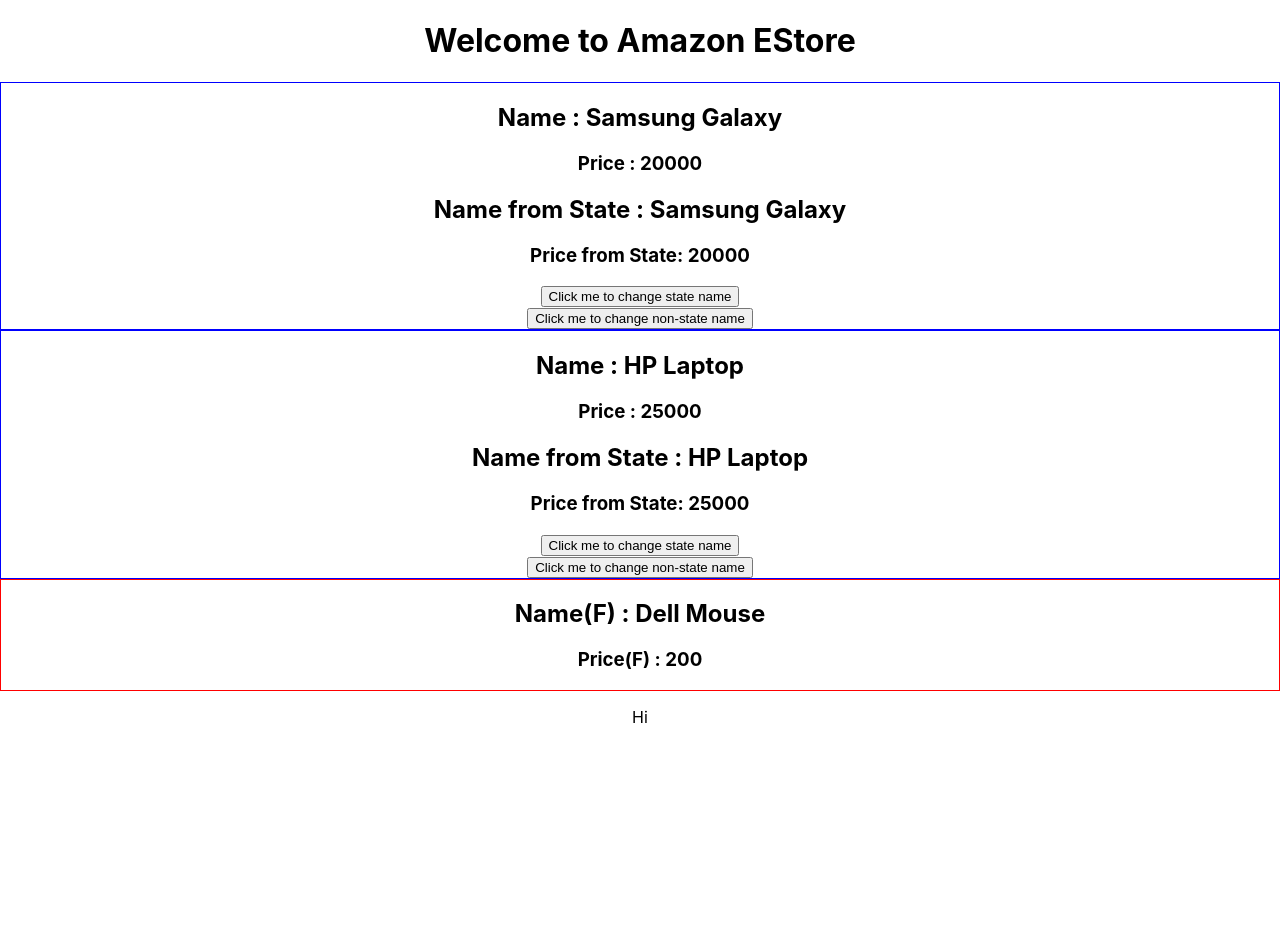
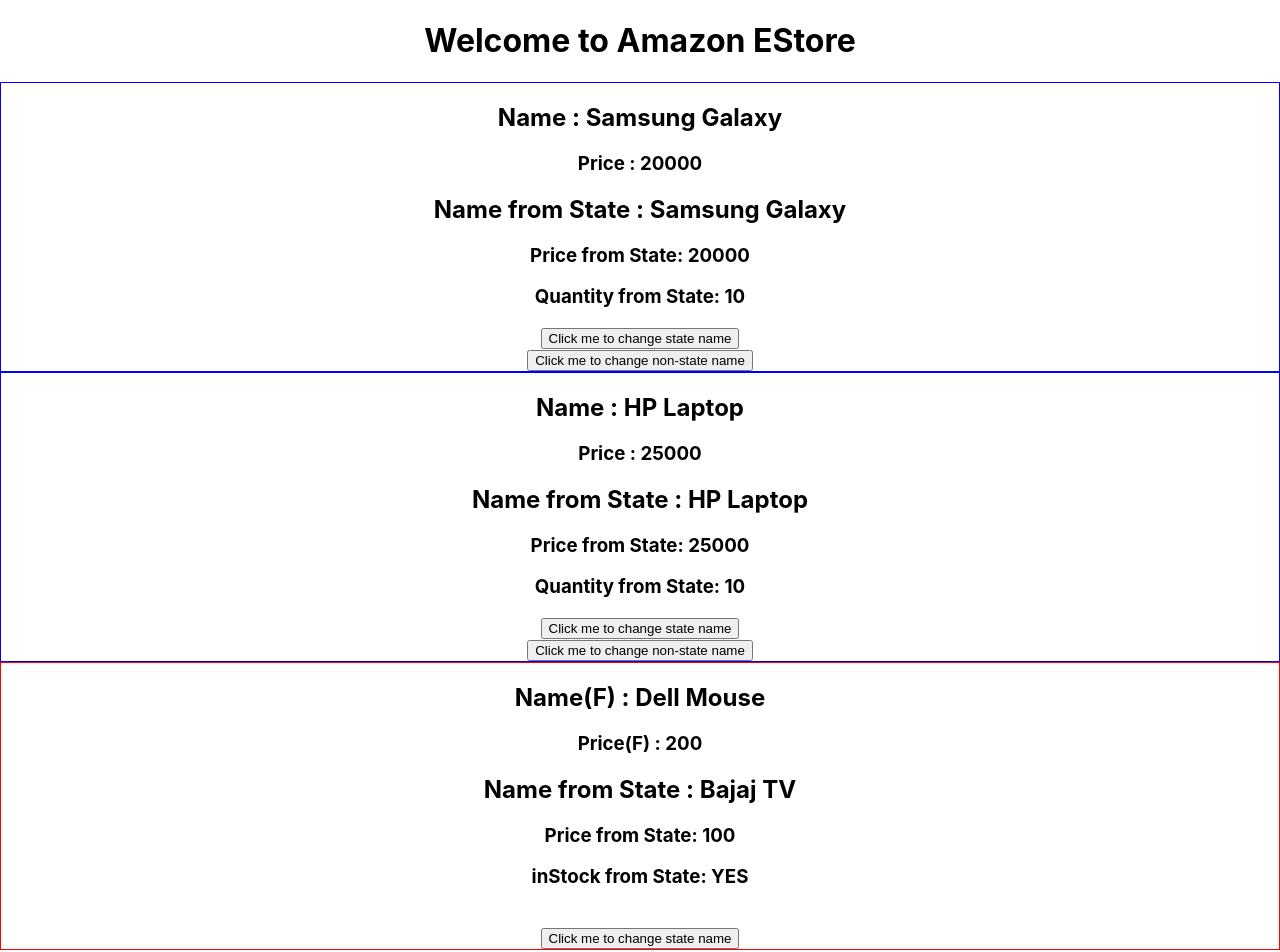
Before and after one commit to aw1app/sl-cis-jfsd, a React (Create React App) app in the folder PHASE1/REACT/my-app2/: page / in a window 1280 px wide. Shown: the top 952 px of the page. Before the commit the page ends 800 px from the top, so only its background shows below. Built offline with nearby package versions, Linux system fonts and the light colour scheme.

Commit message:
react updates

```diff
--- a/PHASE1/REACT/my-app2/src/components/Product.js
+++ b/PHASE1/REACT/my-app2/src/components/Product.js
@@ -14,7 +14,8 @@
 
         this.state = {
             name: this.props.name,
-            price: this.props.price
+            price: this.props.price,
+            quantity: 10
         };
 
         this.changeName = this.changeName.bind(this);
@@ -44,6 +45,7 @@
 
             <h2> Name from State : { this.state.name }</h2>
             <h3> Price from State: { this.state.price }</h3>
+            <h3> Quantity from State: { this.state.quantity }</h3>
 
             <button onClick={this.changeName} > Click me to change state   name </button>
             <br/>
--- a/PHASE1/REACT/my-app2/src/components/ProductF.js
+++ b/PHASE1/REACT/my-app2/src/components/ProductF.js
@@ -1,17 +1,33 @@
+import { useState } from "react";
 
 
 const ProductF = (props) => {
 
-   let productName = props.name;
-  let productPrice = props.price ;
+    let productName = props.name;
+    let productPrice = props.price;
 
+    let [name,setName] = useState('Bajaj TV');
+    let [price, setPrice] = useState(100);
+    let [inStock,setInStock] = useState(true);
 
-
+    const changeName = () => {
+        //alert("INSIDE changeName method of ProductF");
+        // name = " HA HA 3" ;
+        setName(" HA HA 3");
+    };
 
     return (
-        <div style={{border:"solid 1px", "border-color": 'red'} }>
-        <h2> Name(F) : { productName }</h2>
-        <h3> Price(F) : { productPrice }</h3>
+        <div style={{ border: "solid 1px", "border-color": 'red' }}>
+            <h2> Name(F) : {productName}</h2>
+            <h3> Price(F) : {productPrice}</h3>
+
+            <h2> Name from State : { name }</h2>
+            <h3> Price from State: { price }</h3>
+            <h3> inStock from State: { inStock ? 'YES' : 'NO' }</h3>
+
+            <br/>
+            <button onClick={changeName} > Click me to change state   name </button>
+            <br/>
         </div>
     )
 
```
